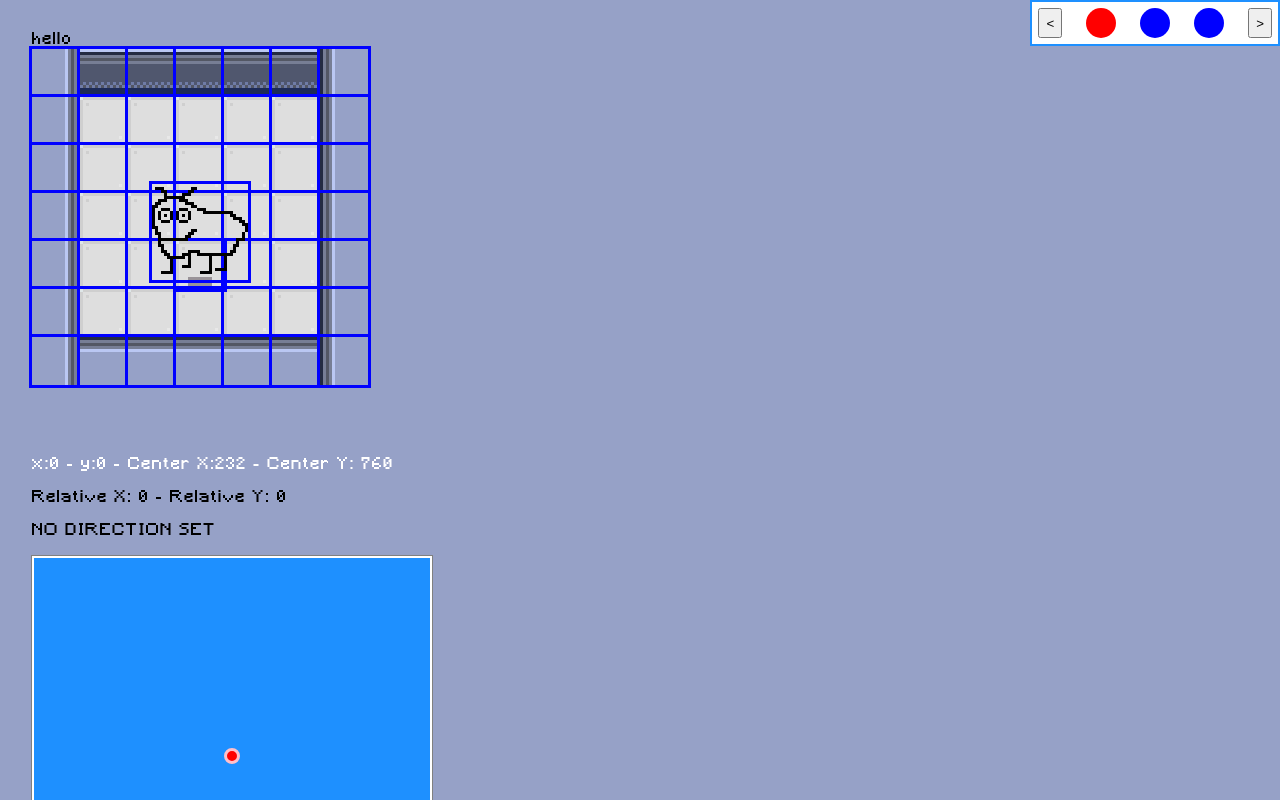
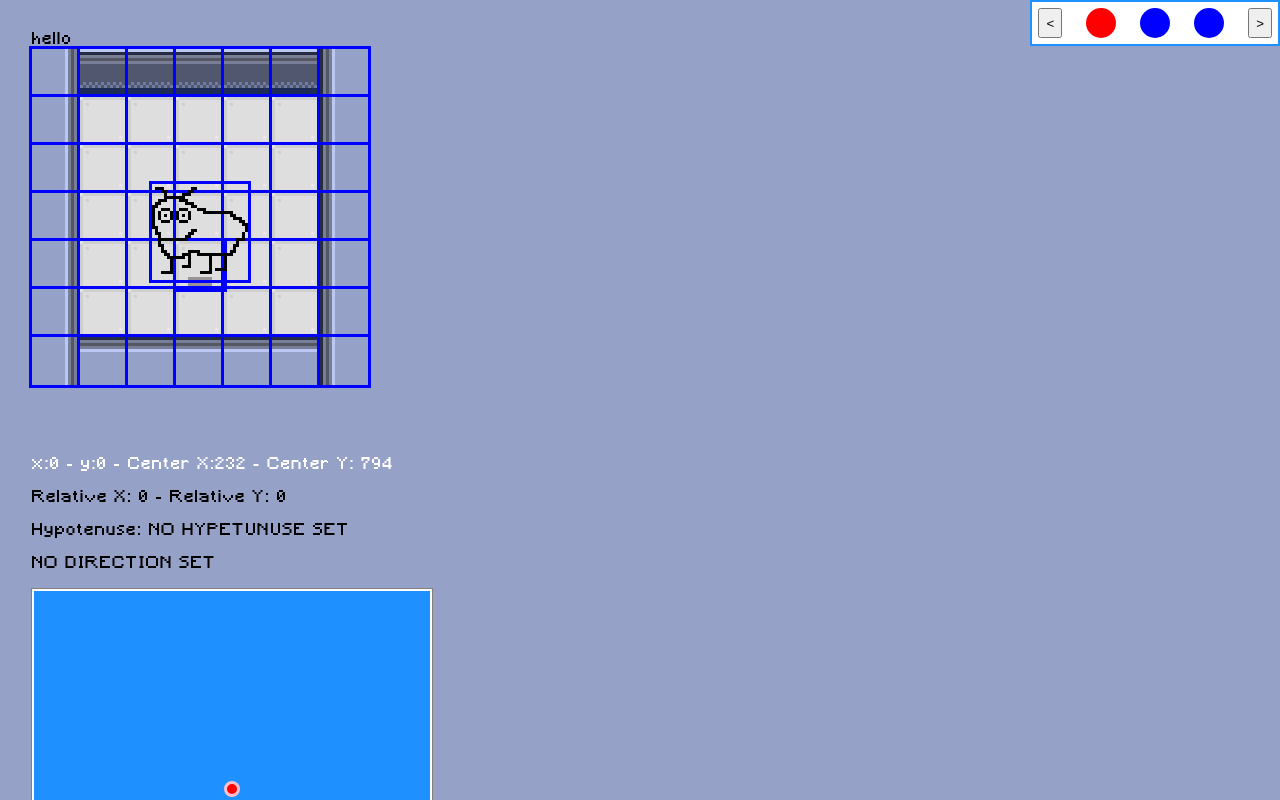
Before and after one commit to jazzjacob/stockholms-stad-tamagotchi, a React (Create React App) app: page / in a window 1280 px wide. Built offline with nearby package versions, Linux system fonts and the light colour scheme.

Commit message:
Hypotenuse and distance works

```diff
--- a/src/components/map/Map.jsx
+++ b/src/components/map/Map.jsx
@@ -7,6 +7,7 @@ export default function Map() {
 	const [centerPointCoordinates, setCenterPointCoordinates] = useState({x: 0, y: 0});
 	const [relativeCoordinates, setRelativeCoordinates] = useState({x: 0, y: 0});
 	const [direction, setDirection] = useState(null);
+	const [hypotenuse, setHypotenuse] = useState(null);
 
 	const [mapData, setMapData] = useRecoilState(mapDataAtom);
 
@@ -29,7 +30,8 @@ export default function Map() {
 			setMapData({
 				x: relativeCoordinates.x,
 				y: relativeCoordinates.y,
-				direction: direction
+				direction: direction,
+				distance: hypotenuse
 			});
 		}
 	}, [relativeCoordinates]);
@@ -44,6 +46,7 @@ export default function Map() {
 		const relativeX = e.clientX - centerPointCoordinates.x;
 		const relativeY = centerPointCoordinates.y - e.clientY;
 		setRelativeCoordinates({x: relativeX, y: relativeY});
+		setHypotenuse(Math.floor(Math.hypot(relativeX, relativeY)));
 
 		const currentSlope = relativeY / relativeX;
 
@@ -90,6 +93,9 @@ export default function Map() {
 			<p>
 				Relative X: {relativeCoordinates.x} - Relative Y: {relativeCoordinates.y}
 			</p>
+			<p>
+				Hypotenuse: {hypotenuse ? hypotenuse : "NO HYPETUNUSE SET"}
+			</p>
 			<p>{!direction ? "NO DIRECTION SET":  direction}</p>
 			<div
 			onMouseMove={(e) => handleMouseMove(e)}
--- a/src/components/text-objects/TextList.jsx
+++ b/src/components/text-objects/TextList.jsx
@@ -142,7 +142,10 @@ export default function TextList({ level }) {
 						</>
 					)}
 					{ mapData && (
-						<p style={{marginTop: "12px"}}>{mapData.direction}</p>
+						<>
+							<p style={{marginTop: "12px"}}>{mapData.direction}</p>
+							<p>Distance: {mapData.distance * 3} m</p>
+						</>
 					)}
 				</div>
 				<div style={{
```
